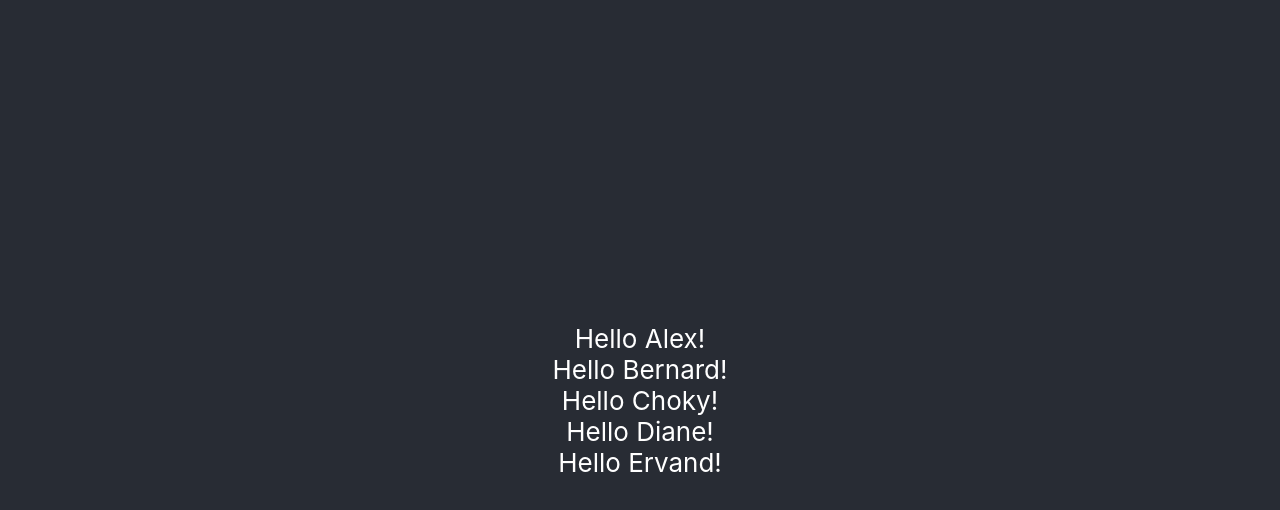
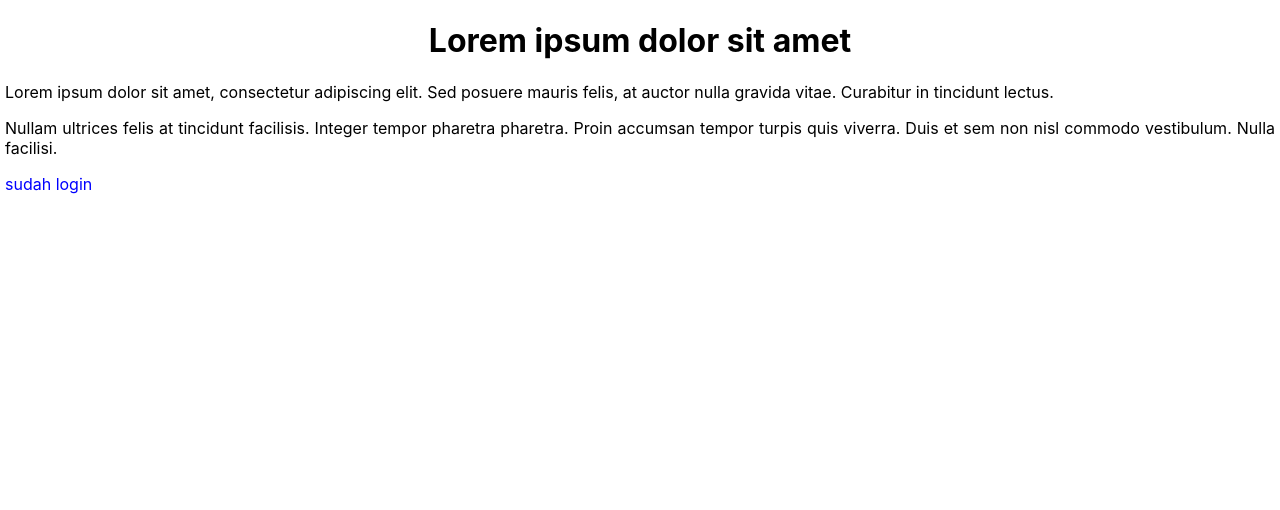
Before and after one commit to murqdan/tilegrid-app, a React (Create React App) app: page / in a window 1280 px wide. Shown: the top 510 px of the page. Built offline with nearby package versions, Linux system fonts and the light colour scheme.

Commit message:
(menggabungkan komponen) parent dan child komponen

```diff
--- a/src/App.js
+++ b/src/App.js
@@ -1,16 +1,11 @@
+import React from 'react'
 import './App.css'
-import Hello from './Hello'
+import Article from './Article'
 
 function App () {
   return (
-    <div className="App">
-      <header className="App-header">
-        <Hello name="Alex" />
-        <Hello name="Bernard" />
-        <Hello name="Choky" />
-        <Hello name="Diane" />
-        <Hello name="Ervand" />
-      </header>
+    <div className='App'>
+      <Article userLogin='sudah login' />
     </div>
   )
 }
--- /dev/null
+++ b/src/Article.js
@@ -0,0 +1,15 @@
+import * as React from 'react'
+import TitleArticle from './TitleArticle'
+import ContentArticle from './ContentArticle'
+
+const Article = ({ userLogin }) => {
+  return <div style={{ margin: '5px' }}>
+        <TitleArticle text='Lorem ipsum dolor sit amet' />
+        <ContentArticle dataLogin={ userLogin }>
+          <p>Lorem ipsum dolor sit amet, consectetur adipiscing elit. Sed posuere mauris felis, at auctor nulla gravida vitae. Curabitur in tincidunt lectus.</p>
+          <p>Nullam ultrices felis at tincidunt facilisis. Integer tempor pharetra pharetra. Proin accumsan tempor turpis quis viverra. Duis et sem non nisl commodo vestibulum. Nulla facilisi.</p>
+        </ContentArticle>
+    </div>
+}
+
+export default Article
--- /dev/null
+++ b/src/ContentArticle.js
@@ -0,0 +1,10 @@
+import * as React from 'react'
+
+const ContentArticle = ({ dataLogin, children }) => {
+  return <div style={{ textAlign: 'justify' }}>
+      {children}
+      <p style={{ color: 'blue' }}>{dataLogin}</p>
+    </div>
+}
+
+export default ContentArticle
--- /dev/null
+++ b/src/TitleArticle.js
@@ -0,0 +1,7 @@
+import * as React from 'react'
+
+const TitleArticle = ({ text }) => {
+  return <h1>{text}</h1>
+}
+
+export default TitleArticle
```
